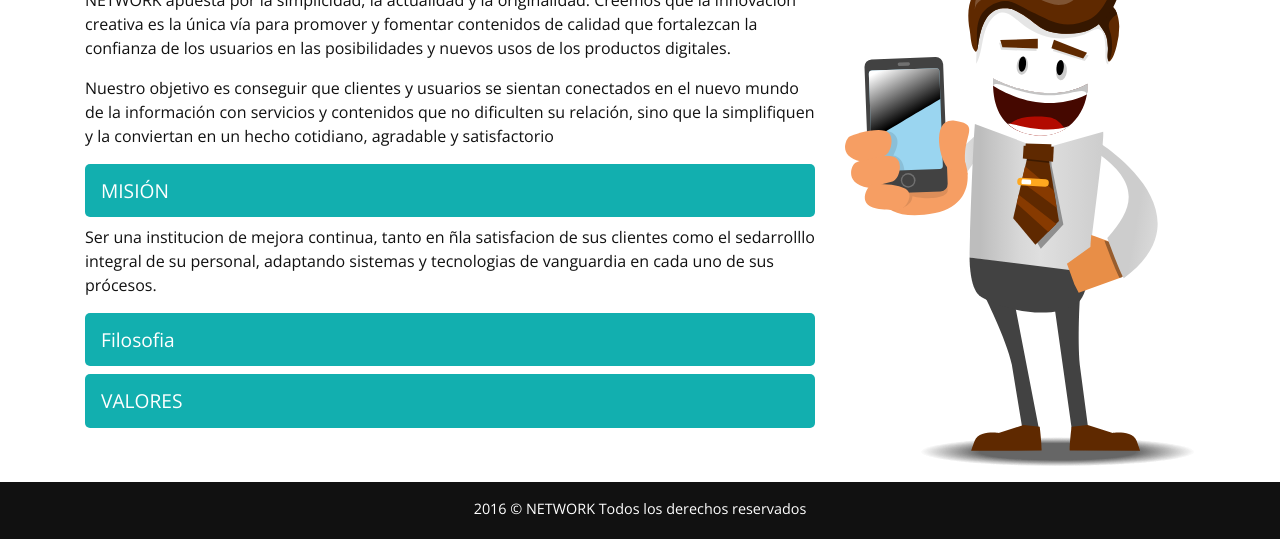
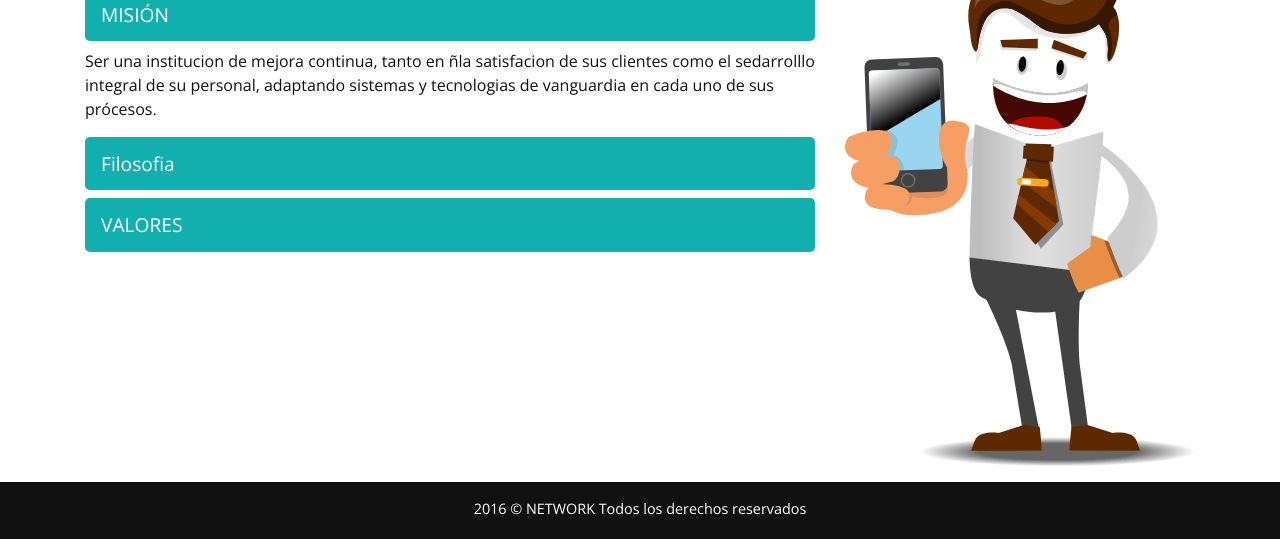
Before and after one commit to jcah/villa, a plain HTML site: page nosotros.html in a window 1280 px wide. Shown: the part 527-1066 px from the top of the page. Drawn offline with nearby package versions, Linux system fonts and the light colour scheme.

Commit message:
tercer cambio en el archivo de nosotros.html

```diff
--- a/nosotros.html
+++ b/nosotros.html
@@ -83,12 +83,7 @@
             <div class="row">
                 <article class="col-md-8">
                     <h2>Trabajamos para tu satisfaccion</h2>
-                    <p>
-                        NETWORK apuesta por la simplicidad, la actualidad y la originalidad. Creemos que la innovación creativa es la única vía para promover y fomentar contenidos de calidad que fortalezcan la confianza de los usuarios en las posibilidades y nuevos usos de los productos digitales.
-                    </p>
-                    <p>
-                        Nuestro objetivo es conseguir que clientes y usuarios se sientan conectados en el nuevo mundo de la información con servicios y contenidos que no dificulten su relación, sino que la simplifiquen y la conviertan en un hecho cotidiano, agradable y satisfactorio
-                    </p>
+
 
 
 
```
